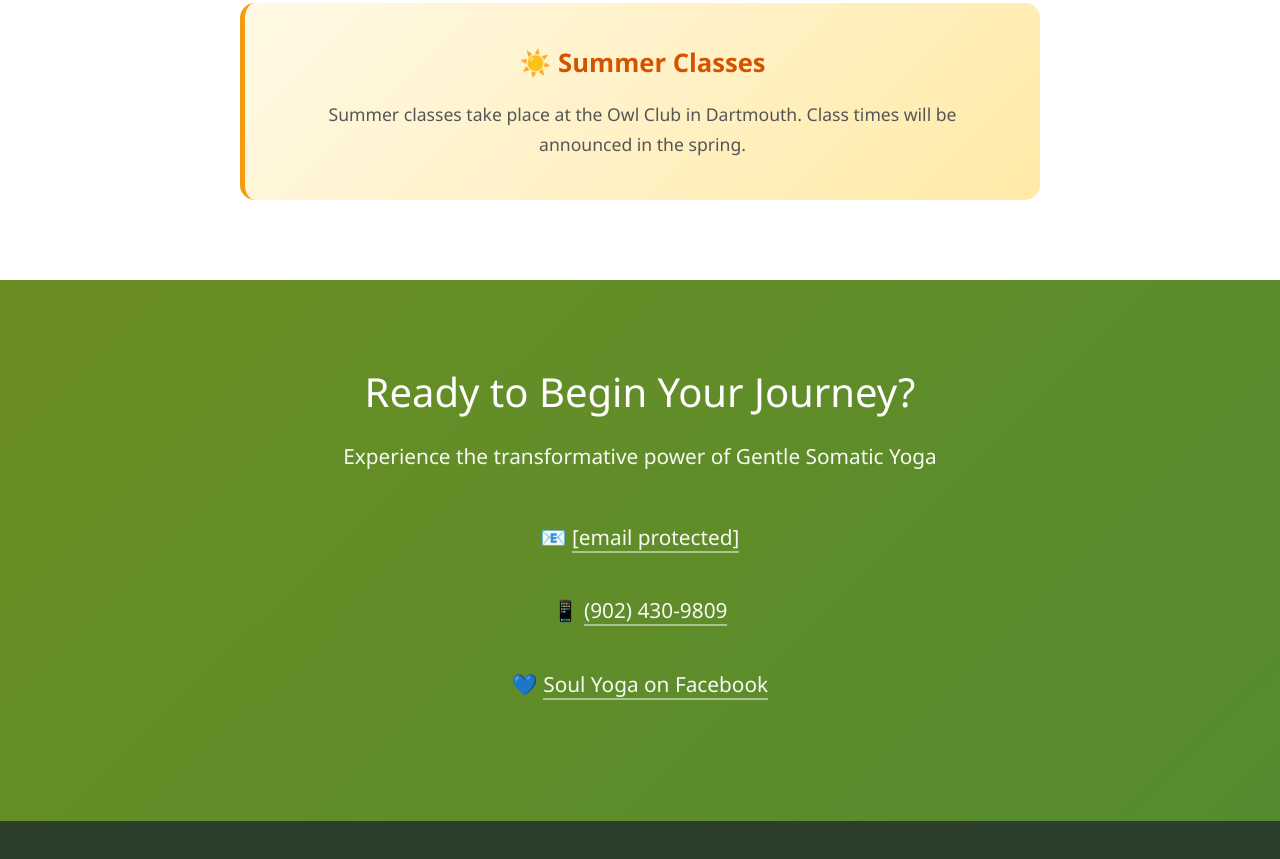
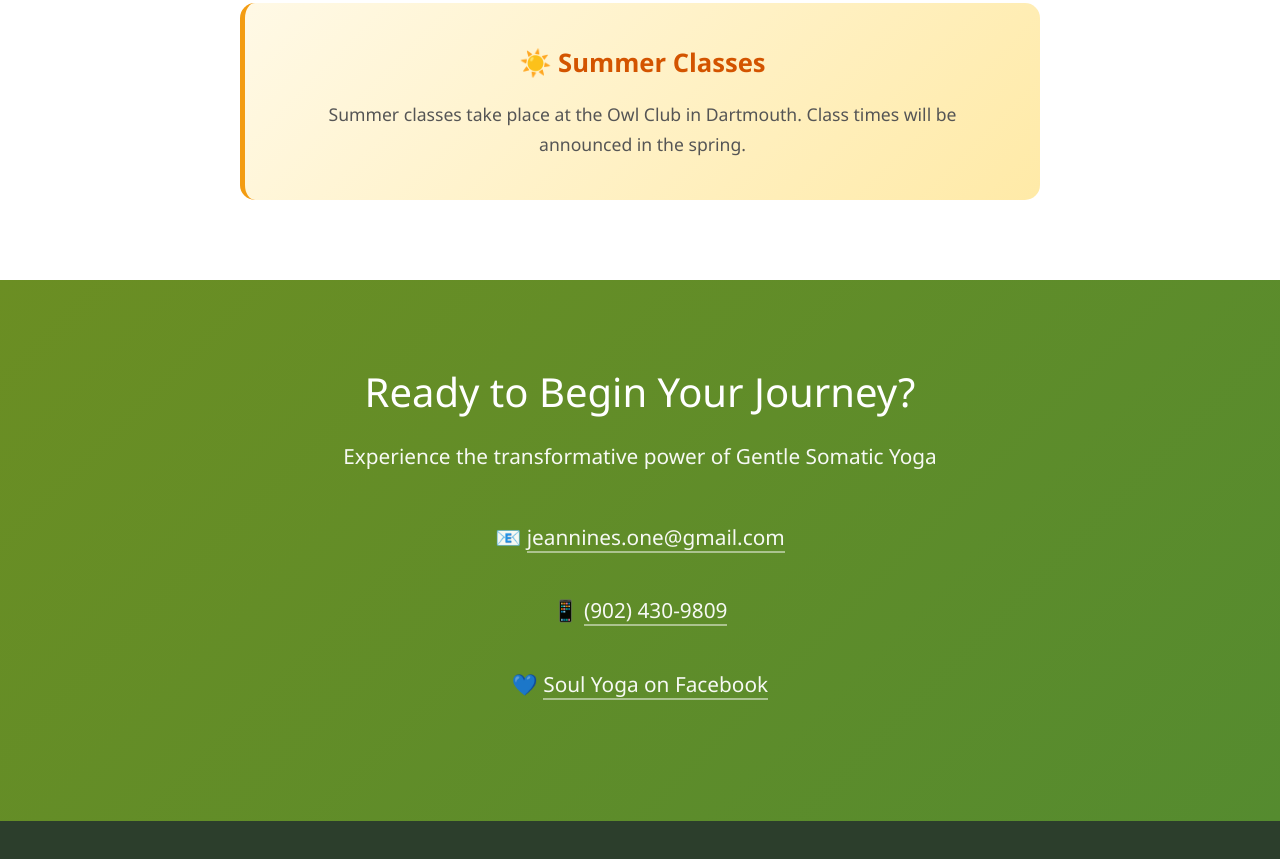
Before and after one commit to TonyMeuse/jeannineyoga, a plain HTML site: page index.html in a window 1280 px wide. Shown: the part 3950-4809 px from the top of the page. Drawn offline with Linux system fonts and the light colour scheme.

Commit message:
Update index.html

```diff
--- a/index.html
+++ b/index.html
@@ -549,7 +549,7 @@
             <p>Experience the transformative power of Gentle Somatic Yoga</p>
 
             <div class="contact-info">
-                <p class="contact-item">📧 <a href="/cdn-cgi/l/email-protection#f29897939c9c9b9c9781dc9d9c97b2959f939b9edc919d9f"><span class="__cf_email__" data-cfemail="dbb1bebab5b5b2b5bea8f5b4b5be9bbcb6bab2b7f5b8b4b6">[email&#160;protected]</span></a></p>
+                <p class="contact-item">📧 <a href="mailto:jeannines.one@gmail.com">jeannines.one@gmail.com</a></p>
                 <p class="contact-item">📱 <a href="tel:+19024309809">(902) 430-9809</a></p>
                 <p class="contact-item">💙 <a href="https://www.facebook.com/soulsistersyoga1" target="_blank">Soul Yoga on Facebook</a></p>
             </div>
```
